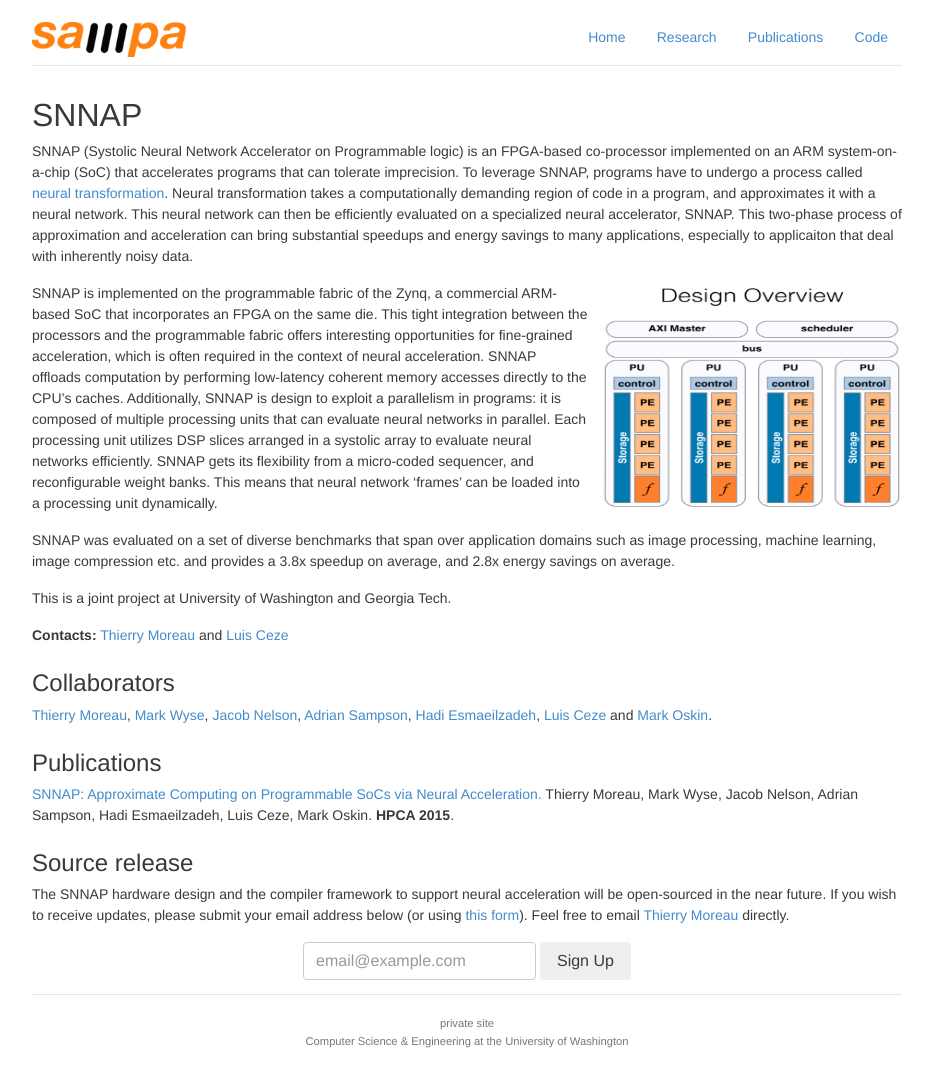
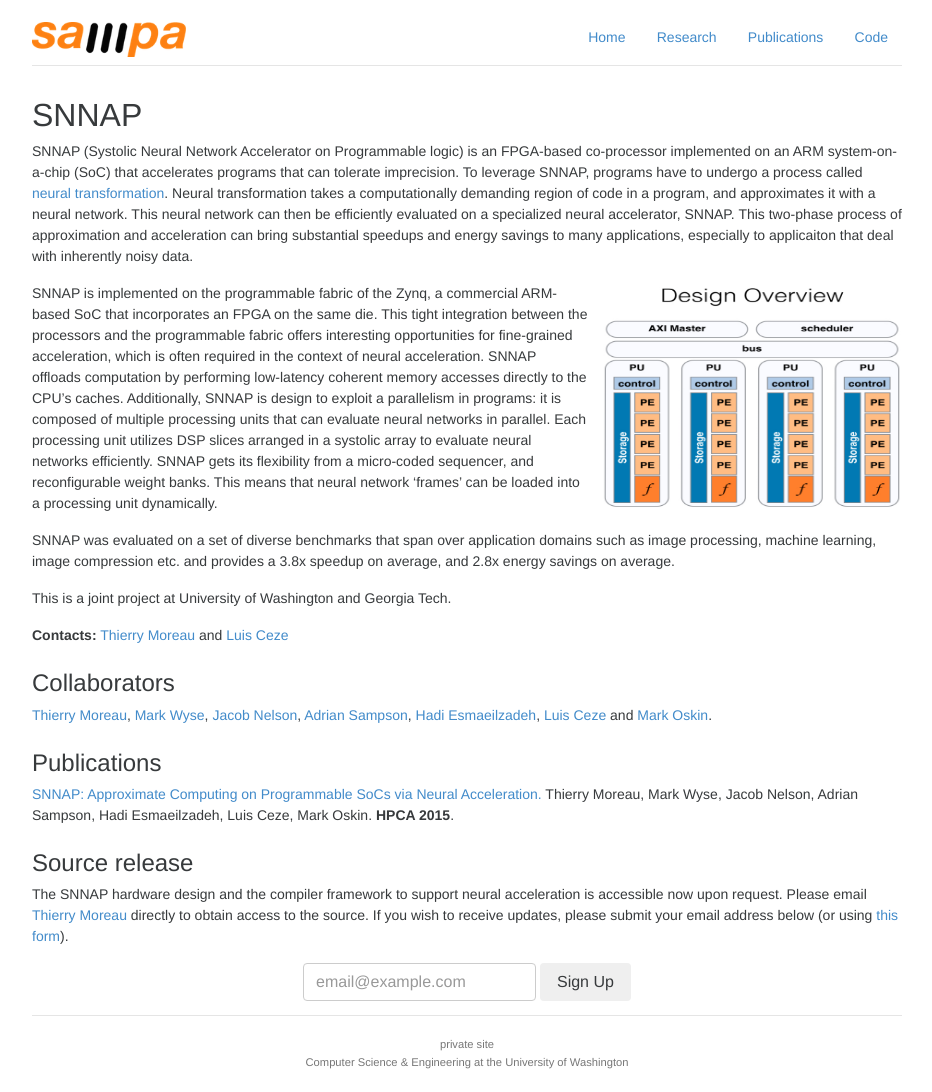
Before and after one commit to uwsampa/sampa-public, a Jekyll site: the page built from research/approximation/snnap.md, in a window 1280 px wide. Shown: the whole page, without its empty margins (173-1105 px from the left). Built offline with Jekyll 4.4.1, drawn with Linux system fonts in a browser that asks for light colours; nearby versions of some CDN libraries; Markdown is read by kramdown in place of the engine named in the settings; before the commit the page ends 1071 px from its top, so only the background shows below that.

Commit message:
source accessible upon request

```diff
--- a/research/approximation/snnap.md
+++ b/research/approximation/snnap.md
@@ -36,8 +36,8 @@ Thierry Moreau, Mark Wyse, Jacob Nelson, Adrian Sampson, Hadi Esmaeilzadeh, Luis
 
 ### Source release
 
-The SNNAP hardware design and the compiler framework to support neural acceleration will be open-sourced in the near future.
-If you wish to receive updates, please submit your email address below (or using [this form](https://docs.google.com/forms/d/1PCy3a6rK03DA3xL5hkXf28crINxFQW95shkbyyirLn8/viewform?usp=send_form)). Feel free to email [Thierry Moreau](http://www.cs.washington.edu/homes/moreau/) directly.
+The SNNAP hardware design and the compiler framework to support neural acceleration is accessible now upon request. Please email [Thierry Moreau](http://www.cs.washington.edu/homes/moreau/) directly to obtain access to the source.
+If you wish to receive updates, please submit your email address below (or using [this form](https://docs.google.com/forms/d/1PCy3a6rK03DA3xL5hkXf28crINxFQW95shkbyyirLn8/viewform?usp=send_form)).
 
 <form action="https://docs.google.com/forms/d/1PCy3a6rK03DA3xL5hkXf28crINxFQW95shkbyyirLn8/formResponse" method="POST" class="form-inline" style="margin-bottom: 1em; text-align: center;">
   <div class="form-group">
```
